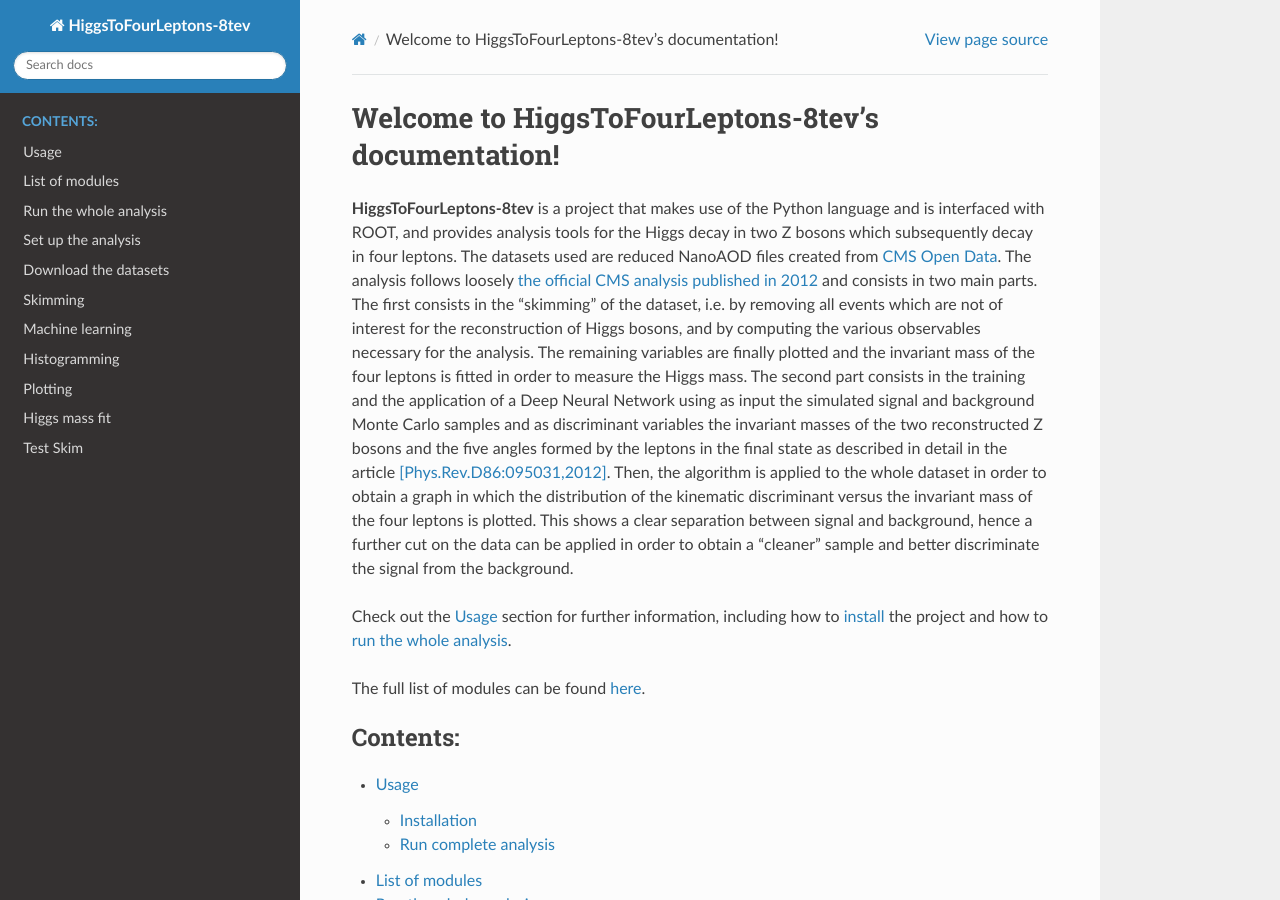
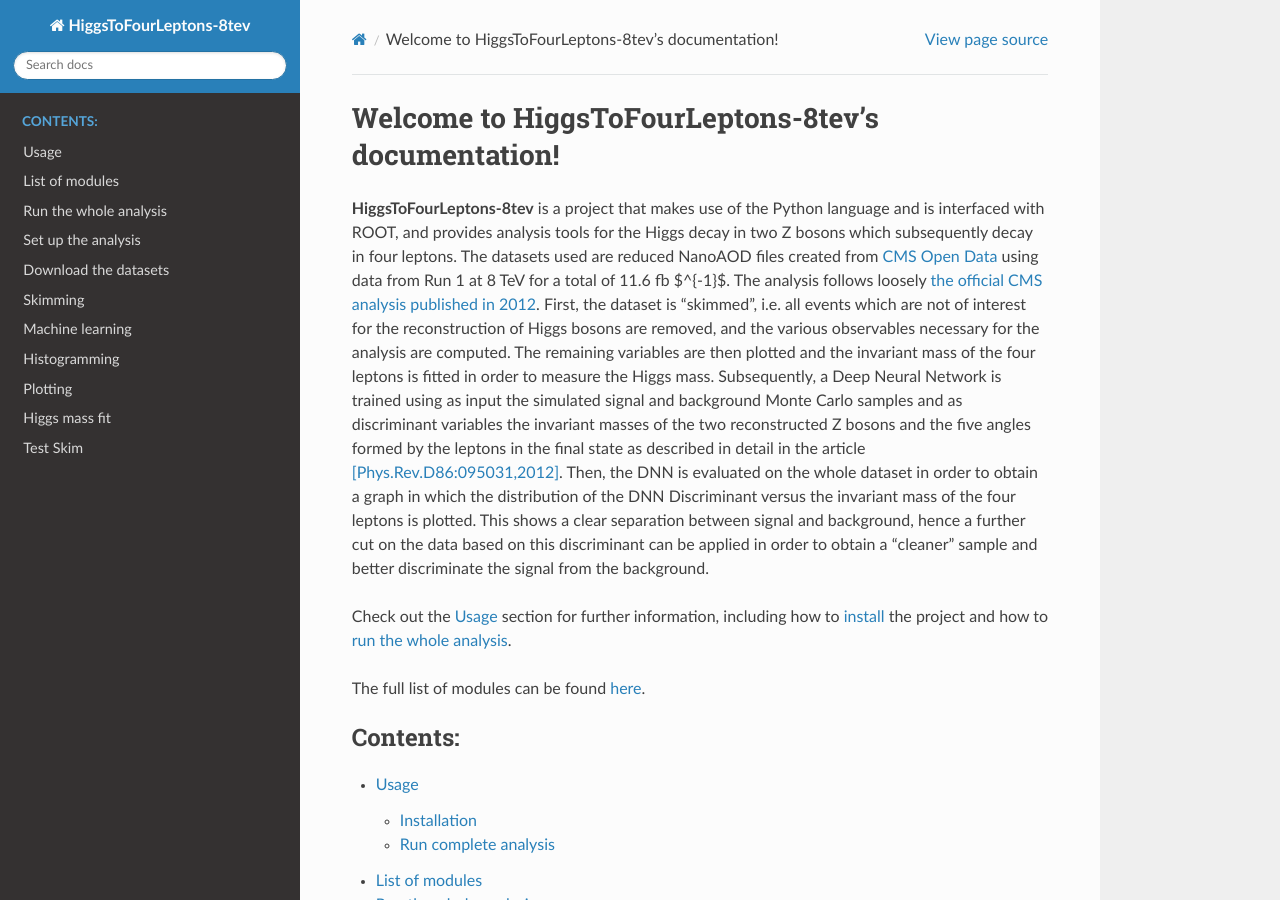
Before and after one commit to matteomalucchi/HiggsToFourLeptons-8tev, a Sphinx documentation site: the page built from docs/source/index.rst, in a window 1280 px wide and 900 px high. Built offline with Sphinx 7.4.7 and the Read the Docs theme 2.0.0, drawn with Linux system fonts in a browser that asks for light colours.

Commit message:
upgrade docs

```diff
--- a/docs/source/index.rst
+++ b/docs/source/index.rst
@@ -5,22 +5,22 @@ Welcome to HiggsToFourLeptons-8tev's documentation!
 **HiggsToFourLeptons-8tev** is a project that makes use of the Python language
 and is interfaced with ROOT, and provides analysis tools for the Higgs decay in
 two Z bosons which subsequently decay in four leptons. The datasets used are
-reduced NanoAOD files created from `CMS Open Data <http://opendata.cern.ch/record/12360>`_.
+reduced NanoAOD files created from `CMS Open Data <http://opendata.cern.ch/record/12360>`_
+using data from Run 1 at 8 TeV for a total of 11.6 fb $^{-1}$.
 The analysis follows loosely
-`the official CMS analysis published in 2012 <https://www.sciencedirect.com/science/article/pii/S0370269312008581>`_
-and consists in two main parts. The first consists in the "skimming" of
-the dataset, i.e. by removing all events which are not of interest for the reconstruction
-of Higgs bosons, and by computing the various observables necessary for the analysis.
-The remaining variables are finally plotted and the invariant mass of the four leptons
+`the official CMS analysis published in 2012 <https://www.sciencedirect.com/science/article/pii/S0370269312008581>`_.
+First, the dataset is "skimmed", i.e. all events which are not of interest for the reconstruction
+of Higgs bosons are removed, and the various observables necessary for the analysis are computed.
+The remaining variables are then plotted and the invariant mass of the four leptons
 is fitted in order to measure the Higgs mass.
-The second part consists in the training and the application of a Deep Neural Network
+Subsequently, a Deep Neural Network is trained
 using as input the simulated signal and background Monte Carlo samples and as discriminant
 variables the invariant masses of the two reconstructed Z bosons and the five angles
 formed by the leptons in the final state as described in detail in the article
 `[Phys.Rev.D86:095031,2012] <https://journals.aps.org/prd/abstract/10.1103/PhysRevD.86.095031>`_.
-Then, the algorithm is applied to the whole dataset in order to obtain a graph in which the
-distribution of the kinematic discriminant versus the invariant mass of the four leptons is plotted.
-This shows a clear separation between signal and background, hence a further cut on the data can be
+Then, the DNN is evaluated on the whole dataset in order to obtain a graph in which the
+distribution of the DNN Discriminant versus the invariant mass of the four leptons is plotted.
+This shows a clear separation between signal and background, hence a further cut on the data based on this discriminant can be
 applied in order to obtain a "cleaner" sample and better discriminate the signal from the background.
 
 Check out the :doc:`usage` section for further information, including how to
```
Also changed, not shown: 1 other file.
